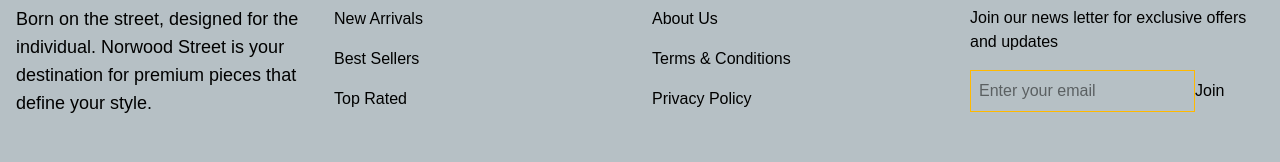
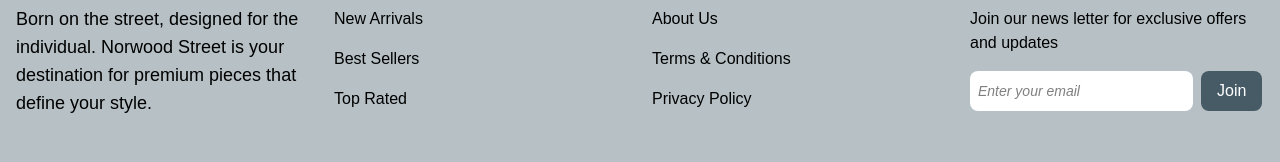
Before and after one commit to classicManCode/Norwood-Street-E-commerce-store, a Next.js app: page / in a window 1280 px wide. Shown: the part 2137-2299 px from the top of the page. Built offline with nearby package versions, Linux system fonts and the light colour scheme; a web font is replaced by a local one.

Commit message:
feat(footer): 'Added event handler for form

```diff
--- a/src/components/Footer.tsx
+++ b/src/components/Footer.tsx
@@ -1,4 +1,15 @@
+"use client";
+import { SyntheticEvent, useState } from "react";
+
 const Footer = () => {
+  const [email, setEmail] = useState<string>("");
+
+  const handleSubmit = (e: SyntheticEvent) => {
+    e.preventDefault();
+    setEmail("");
+    console.log(email);
+  };
+
   const currentYear: number = new Date().getFullYear();
   return (
     <footer className="bg-[#b6c0c5]">
@@ -25,14 +36,21 @@
         <div className="flex flex-col items-start justify-center gap-4">
           <h2 className="text-xl">Stay in the loop</h2>
           <span>Join our news letter for exclusive offers and updates</span>
-          <div className="flex">
+          <form onSubmit={handleSubmit} className="flex gap-2">
             <input
               type="email"
               placeholder="Enter your email"
-              className="w-full border border-amber-400 py-2 px-2"
+              value={email}
+              onChange={(e) => setEmail(e.target.value)}
+              className="w-full outline-none border-none py-2 px-2 bg-white rounded-lg placeholder:italic placeholder:text-sm"
             />
-            <button>Join</button>
-          </div>
+            <button
+              type="submit"
+              className="bg-[#465b66] text-white py-2 px-4 rounded-lg cursor-pointer"
+            >
+              Join
+            </button>
+          </form>
         </div>
       </div>
       <div className="w-full h-px bg-[#f7f7f7]"></div>
```
